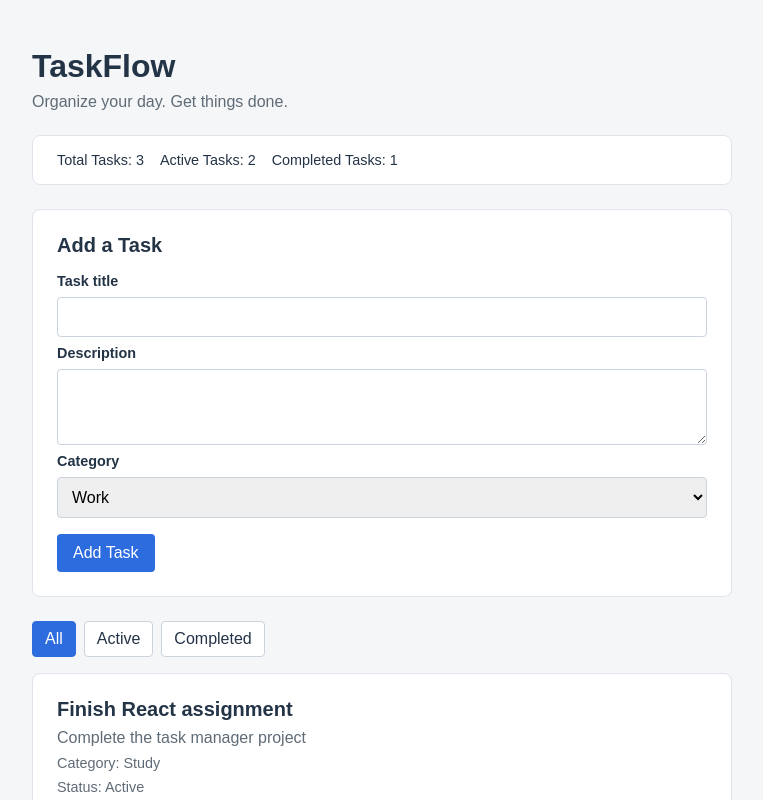
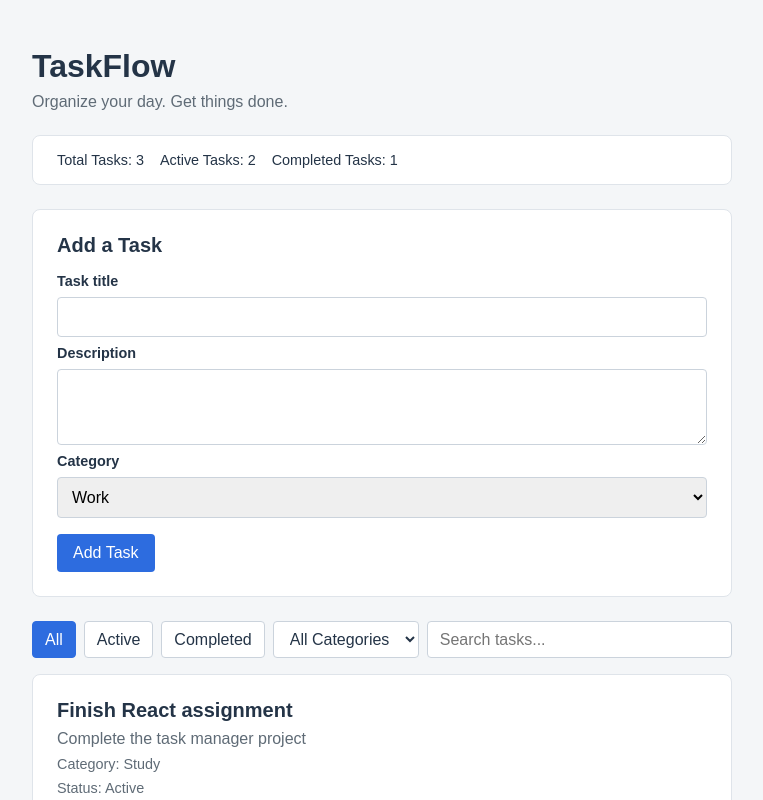
Before and after one commit to samirkhatri9/Taskflow, a React (Vite) app: page / in a window 1280 px wide. Shown: the top 800 px of the page, without its empty margins (258-1021 px from the left). Built offline with nearby package versions, Linux system fonts and the light colour scheme.

Commit message:
add category filtering and task search

```diff
--- a/src/App.jsx
+++ b/src/App.jsx
@@ -30,6 +30,8 @@ function App() {
     },
   ])
   const [currentFilter, setCurrentFilter] = useState('All')
+  const [categoryFilter, setCategoryFilter] = useState('All Categories')
+  const [searchTerm, setSearchTerm] = useState('')
 
   function addTask(newTask) {
     setTasks([...tasks, newTask])
@@ -74,6 +76,26 @@ function App() {
     filteredTasks = tasks.filter((task) => task.completed === true)
   }
 
+  if (categoryFilter !== 'All Categories') {
+    filteredTasks = filteredTasks.filter(
+      (task) => task.category === categoryFilter,
+    )
+  }
+
+  const lowerCaseSearchTerm = searchTerm.toLowerCase()
+
+  if (lowerCaseSearchTerm !== '') {
+    filteredTasks = filteredTasks.filter((task) => {
+      const taskTitle = task.title.toLowerCase()
+      const taskDescription = task.description.toLowerCase()
+
+      return (
+        taskTitle.includes(lowerCaseSearchTerm) ||
+        taskDescription.includes(lowerCaseSearchTerm)
+      )
+    })
+  }
+
   return (
     <main className="app-container">
       <Header />
@@ -82,6 +104,10 @@ function App() {
       <FilterBar
         currentFilter={currentFilter}
         onFilterChange={setCurrentFilter}
+        categoryFilter={categoryFilter}
+        onCategoryFilterChange={setCategoryFilter}
+        searchTerm={searchTerm}
+        onSearchTermChange={setSearchTerm}
       />
       <TaskList
         tasks={filteredTasks}
--- a/src/components/FilterBar.jsx
+++ b/src/components/FilterBar.jsx
@@ -1,4 +1,11 @@
-function FilterBar({ currentFilter, onFilterChange }) {
+function FilterBar({
+  currentFilter,
+  onFilterChange,
+  categoryFilter,
+  onCategoryFilterChange,
+  searchTerm,
+  onSearchTermChange,
+}) {
   const allButtonClass = currentFilter === 'All' ? 'active-filter' : ''
   const activeButtonClass = currentFilter === 'Active' ? 'active-filter' : ''
   const completedButtonClass = currentFilter === 'Completed' ? 'active-filter' : ''
@@ -26,6 +33,25 @@ function FilterBar({ currentFilter, onFilterChange }) {
       >
         Completed
       </button>
+
+      <select
+        aria-label="Category filter"
+        value={categoryFilter}
+        onChange={(event) => onCategoryFilterChange(event.target.value)}
+      >
+        <option value="All Categories">All Categories</option>
+        <option value="Work">Work</option>
+        <option value="Personal">Personal</option>
+        <option value="Study">Study</option>
+        <option value="Health">Health</option>
+      </select>
+
+      <input
+        type="search"
+        placeholder="Search tasks..."
+        value={searchTerm}
+        onChange={(event) => onSearchTermChange(event.target.value)}
+      />
     </section>
   )
 }
--- a/src/index.css
+++ b/src/index.css
@@ -97,6 +97,7 @@ body {
 
 .filter-bar {
   display: flex;
+  flex-wrap: wrap;
   gap: 8px;
   margin-bottom: 16px;
 }
@@ -115,6 +116,21 @@ body {
   border-color: #2d6cdf;
   background-color: #2d6cdf;
   color: #ffffff;
+}
+
+.filter-bar select,
+.filter-bar input {
+  padding: 8px 12px;
+  border: 1px solid #cbd3dc;
+  border-radius: 4px;
+  background-color: #ffffff;
+  color: #243447;
+  font: inherit;
+}
+
+.filter-bar input {
+  flex: 1;
+  min-width: 180px;
 }
 
 .task-list {
```
